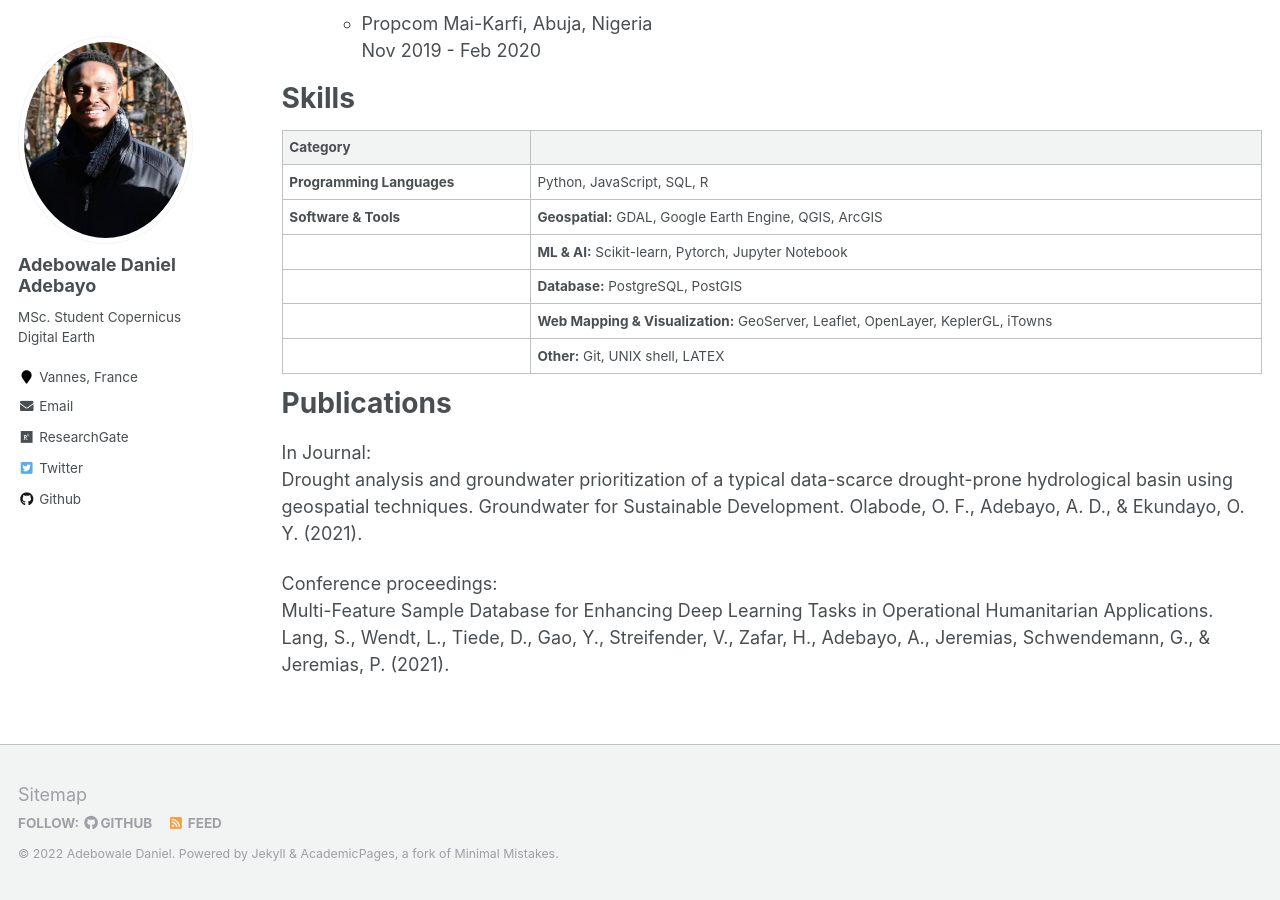
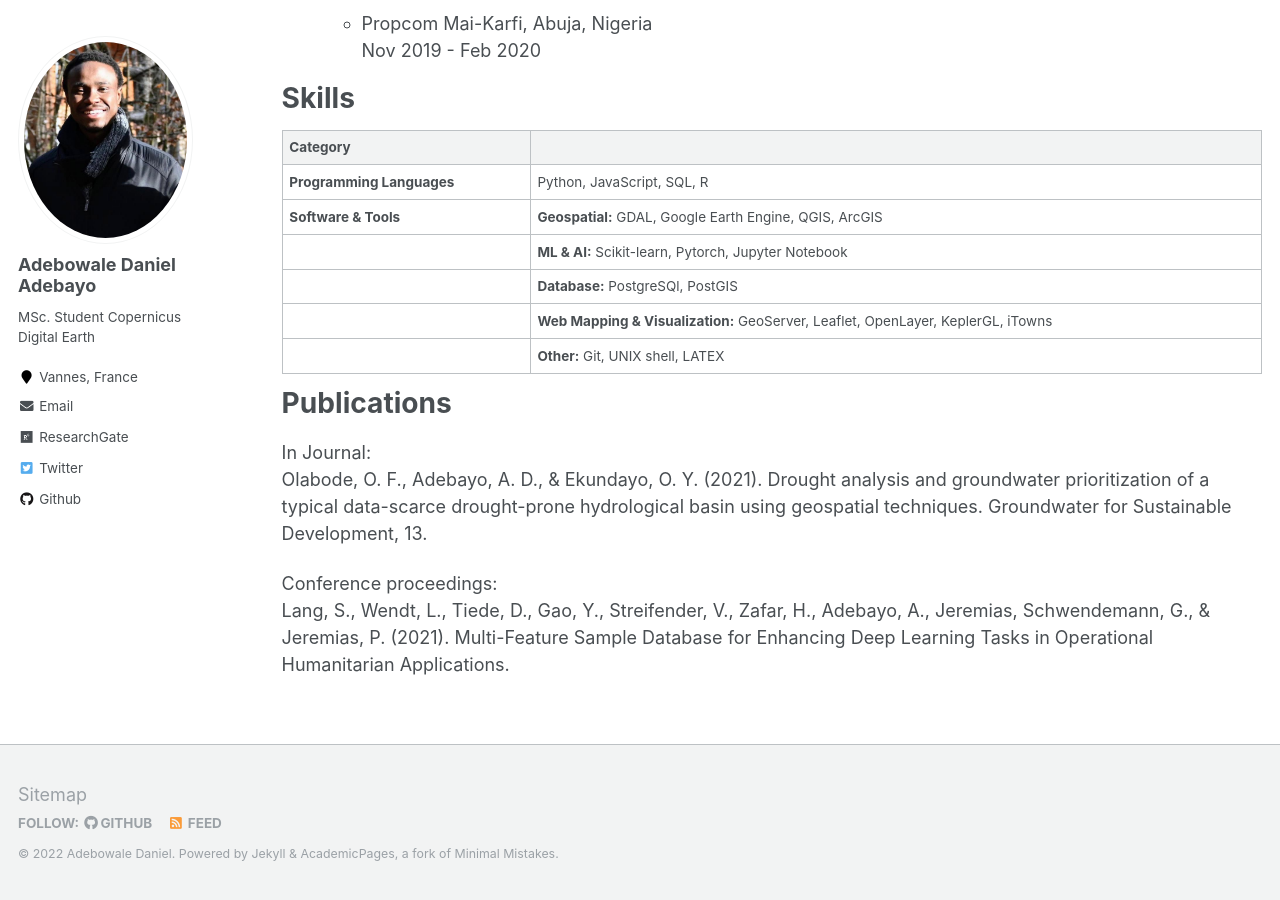
Before and after one commit to adebowaledaniel/adebowaledaniel.github.io, a Jekyll site: the page built from _pages/cv.md, in a window 1280 px wide and 900 px high, scrolled down 740 px. Built offline with Jekyll 4.4.1, drawn with Linux system fonts in a browser that asks for light colours; some of the changed text lies outside the part shown.

Commit message:
Revert "cv updated"
This reverts commit 6accb460ac4215e35b55fc7c7d63424dd69d4e75.

```diff
--- a/_pages/cv.md
+++ b/_pages/cv.md
@@ -41,7 +41,7 @@ Skills
 | **Programming Languages** | Python, JavaScript, SQL, R |
 | **Software & Tools**      | **Geospatial:** GDAL, Google Earth Engine, QGIS, ArcGIS |
 |                       | **ML & AI:** Scikit-learn, Pytorch, Jupyter Notebook |
-|                       | **Database:** PostgreSQL, PostGIS |
+|                       | **Database:** PostgreSQl, PostGIS |
 |                       | **Web Mapping & Visualization:** GeoServer, Leaflet, OpenLayer, KeplerGL, iTowns |
 |                       | **Other:** Git, UNIX shell, LATEX |
 
@@ -49,10 +49,10 @@ Publications
 ======
 
 In Journal:
-Drought analysis and groundwater prioritization of a typical data-scarce drought-prone hydrological basin using geospatial techniques. Groundwater for Sustainable Development. Olabode, O. F., Adebayo, A. D., & Ekundayo, O. Y. (2021).
+Olabode, O. F., Adebayo, A. D., & Ekundayo, O. Y. (2021). Drought analysis and groundwater prioritization of a typical data-scarce drought-prone hydrological basin using geospatial techniques. Groundwater for Sustainable Development, 13.
 
 Conference proceedings:
-Multi-Feature Sample Database for Enhancing Deep Learning Tasks in Operational Humanitarian Applications. Lang, S., Wendt, L., Tiede, D., Gao, Y., Streifender, V., Zafar, H., Adebayo, A., Jeremias, Schwendemann, G., & Jeremias, P. (2021).
+Lang, S., Wendt, L., Tiede, D., Gao, Y., Streifender, V., Zafar, H., Adebayo, A., Jeremias, Schwendemann, G., & Jeremias, P. (2021). Multi-Feature Sample Database for Enhancing Deep Learning Tasks in Operational Humanitarian Applications.
 
 <!-- * ML
   * Sub-skill 2.1
```
Also changed, not shown: other parts of _pages/cv.md (+1 -1 lines).
